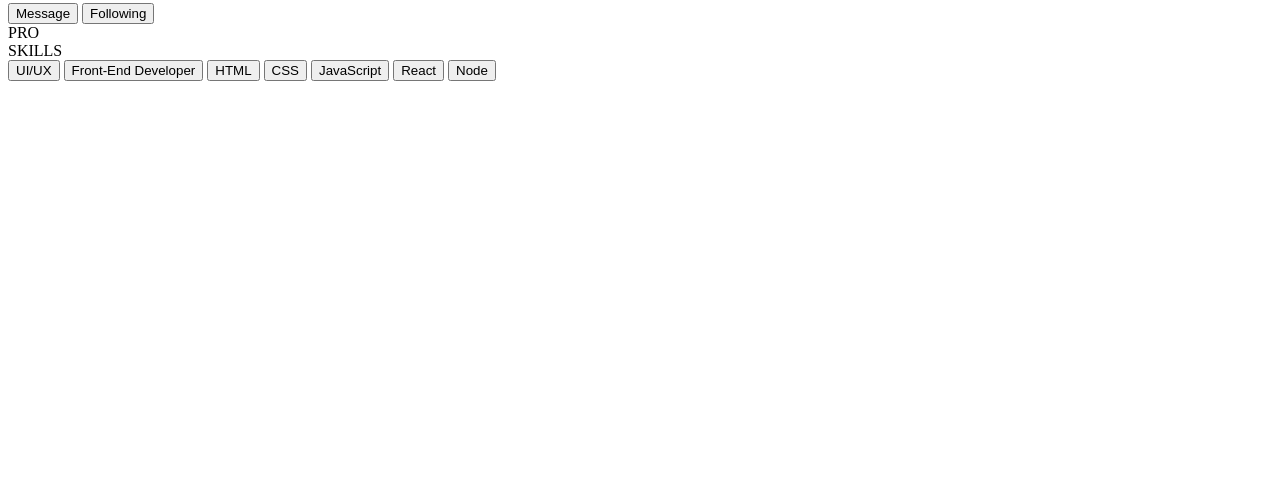
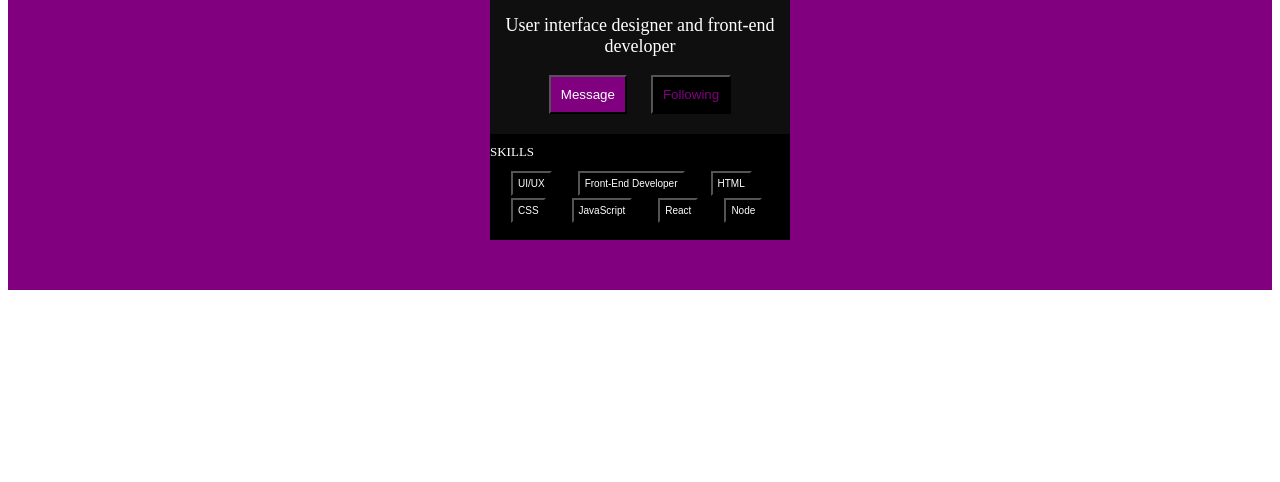
Before and after one commit to Sahiraahamed/front-end-developer, a plain HTML site: page index.html in a window 1280 px wide. Shown: the part 318-800 px from the top of the page. Drawn offline with Linux system fonts and the light colour scheme.

Commit message:
css name replaced

```diff
--- a/index.html
+++ b/index.html
@@ -2,7 +2,7 @@
 <html>
   <head>
     <title>Rahul Yaduvanshi</title>
-    <link rel="stylesheet" input="type/css" href="rahul.css" />
+    <link rel="stylesheet" input="type/css" href="style.css" />
   </head>
   <body>
     <div class="parent">
```
